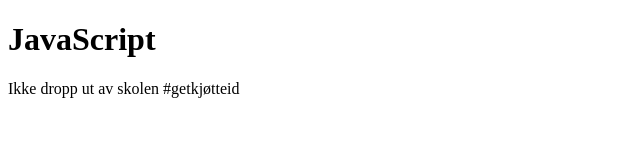
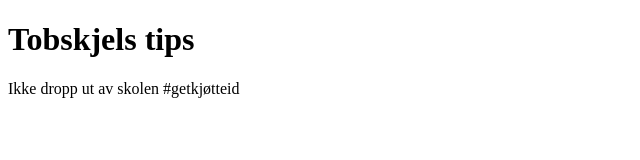
Before and after one commit to Tobskjel/Tobskjel.github.io, a plain HTML site: page index.html in a window 1280 px wide. Shown: the whole page, without its empty margins (0-640 px from the left). Drawn offline with Linux system fonts and the light colour scheme.

Commit message:
Min tredje commit

```diff
--- a/index.html
+++ b/index.html
@@ -8,7 +8,7 @@
 
 <body>
 
-        <h1>JavaScript</h1>
+        <h1>Tobskjels tips</h1>
         <p>Ikke dropp ut av skolen #getkjøtteid</p>
 
 </body>
```
